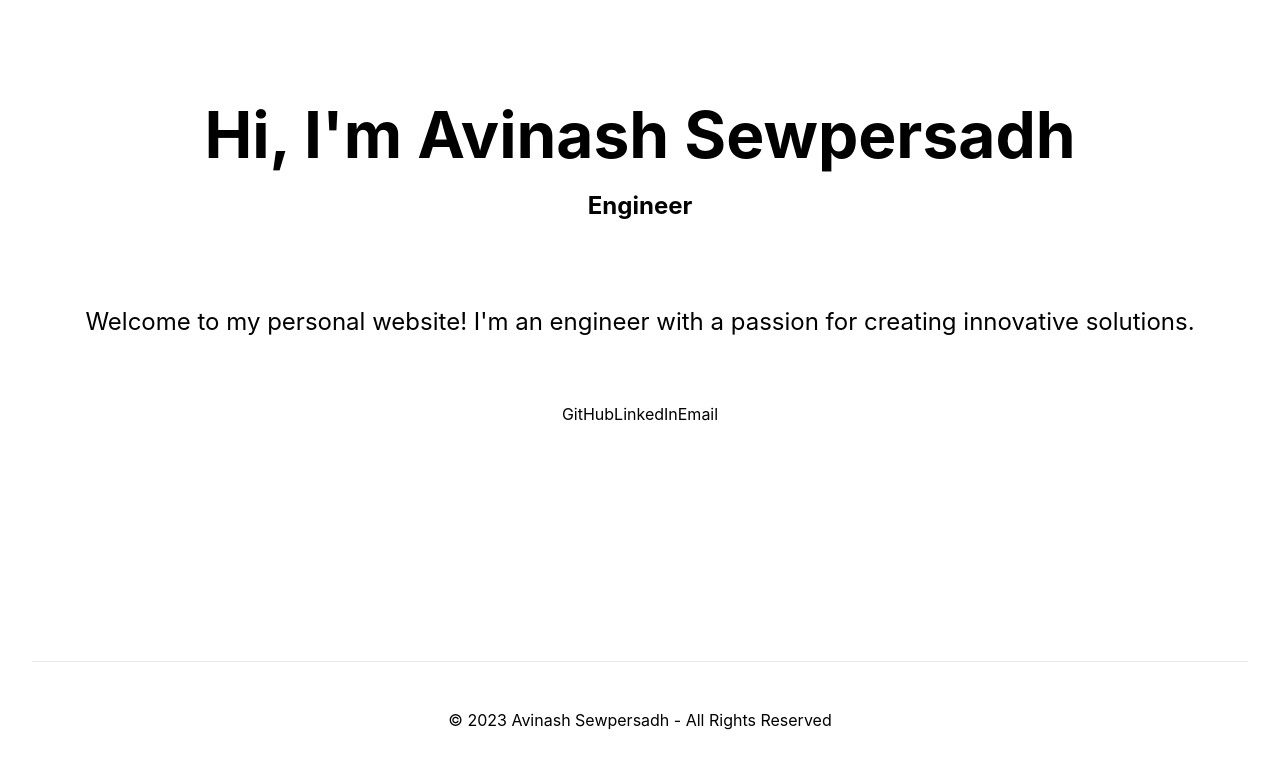
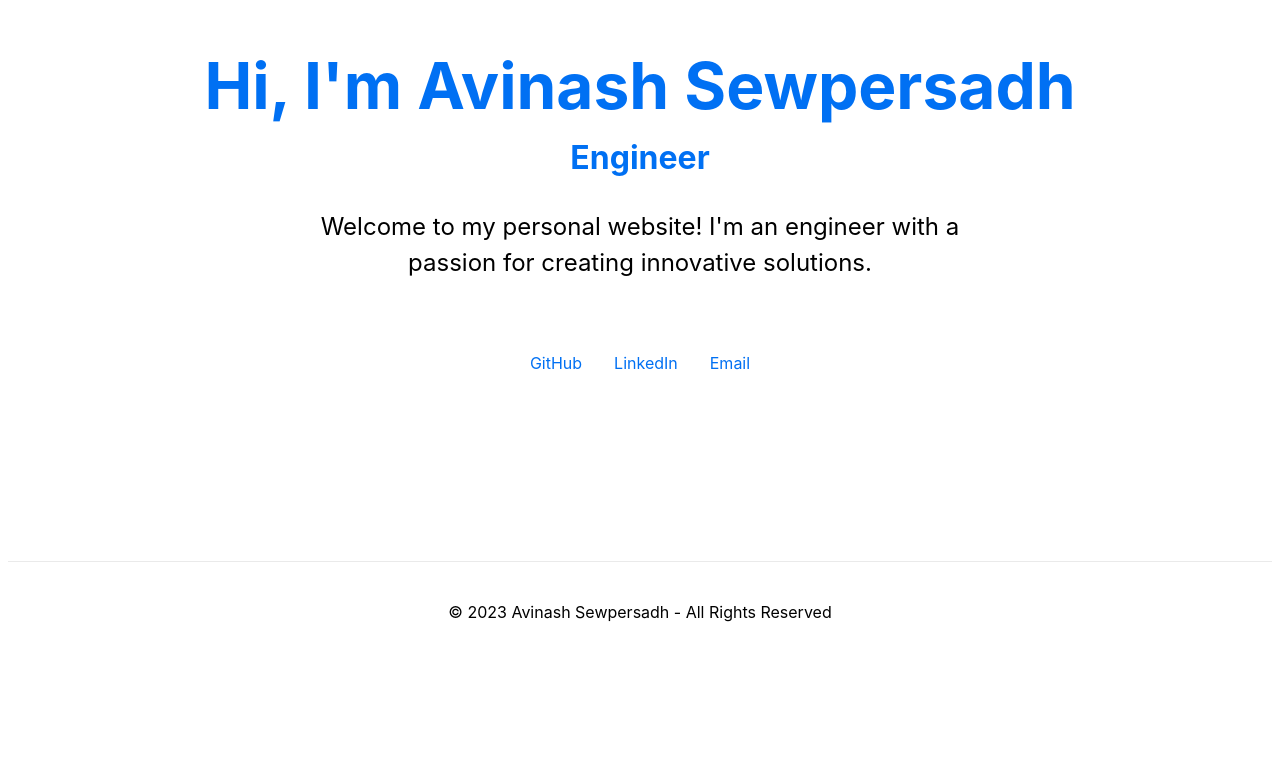
Before and after one commit to dotavi/dotavi.github.io, a Next.js app: page / in a window 1280 px wide. Shown: the part 139-908 px from the top of the page. After the commit the page ends 800 px from the top, so only its background shows below. Built offline with nearby package versions, Linux system fonts and the light colour scheme.

Commit message:
Update Home.module.css

```diff
--- a/styles/Home.module.css
+++ b/styles/Home.module.css
@@ -1,10 +1,14 @@
 .container {
-  padding: 0 2rem;
+  min-height: 100vh;
+  padding: 0 0.5rem;
+  display: flex;
+  flex-direction: column;
+  justify-content: center;
+  align-items: center;
 }
 
 .main {
-  min-height: 100vh;
-  padding: 4rem 0;
+  padding: 5rem 0;
   flex: 1;
   display: flex;
   flex-direction: column;
@@ -12,118 +16,49 @@
   align-items: center;
 }
 
-.footer {
-  display: flex;
-  flex: 1;
-  padding: 2rem 0;
-  border-top: 1px solid #eaeaea;
-  justify-content: center;
-  align-items: center;
-}
-
-.footer a {
-  display: flex;
-  justify-content: center;
-  align-items: center;
-  flex-grow: 1;
-}
-
-.title a {
-  color: #0070f3;
-  text-decoration: none;
-}
-
-.title a:hover,
-.title a:focus,
-.title a:active {
-  text-decoration: underline;
-}
-
 .title {
   margin: 0;
   line-height: 1.15;
   font-size: 4rem;
+  color: #0070f3;
 }
 
-.title,
-.description {
-  text-align: center;
+.subtitle {
+  font-size: 2rem;
+  color: #0070f3;
+  margin: 1rem 0;
 }
 
 .description {
-  margin: 4rem 0;
+  text-align: center;
   line-height: 1.5;
   font-size: 1.5rem;
+  max-width: 700px;
+  margin-top: 1rem;
 }
 
-.code {
-  background: #fafafa;
-  border-radius: 5px;
-  padding: 0.75rem;
-  font-size: 1.1rem;
-  font-family: Menlo, Monaco, Lucida Console, Liberation Mono, DejaVu Sans Mono,
-    Bitstream Vera Sans Mono, Courier New, monospace;
+.links {
+  display: flex;
+  justify-content: center;
+  margin-top: 3rem;
 }
 
-.grid {
-  display: flex;
-  align-items: center;
-  justify-content: center;
-  flex-wrap: wrap;
-  max-width: 800px;
+.links a {
+  color: #0070f3;
+  margin: 0 1rem;
+  text-decoration: none;
 }
 
-.card {
-  margin: 1rem;
-  padding: 1.5rem;
-  text-align: left;
-  color: inherit;
-  text-decoration: none;
-  border: 1px solid #eaeaea;
-  border-radius: 10px;
-  transition: color 0.15s ease, border-color 0.15s ease;
-  max-width: 300px;
+.links a:hover {
+  text-decoration: underline;
 }
 
-.card:hover,
-.card:focus,
-.card:active {
-  color: #0070f3;
-  border-color: #0070f3;
+.footer {
+  width: 100%;
+  height: 100px;
+  border-top: 1px solid #eaeaea;
+  display: flex;
+  justify-content: center;
+  align-items: center;
+  font-size: 1rem;
 }
-
-.card h2 {
-  margin: 0 0 1rem 0;
-  font-size: 1.5rem;
-}
-
-.card p {
-  margin: 0;
-  font-size: 1.25rem;
-  line-height: 1.5;
-}
-
-.logo {
-  height: 1em;
-  margin-left: 0.5rem;
-}
-
-@media (max-width: 600px) {
-  .grid {
-    width: 100%;
-    flex-direction: column;
-  }
-}
-
-@media (prefers-color-scheme: dark) {
-  .card,
-  .footer {
-    border-color: #222;
-  }
-  .code {
-    background: #111;
-  }
-  .logo img {
-    filter: invert(1);
-  }
-}
```
